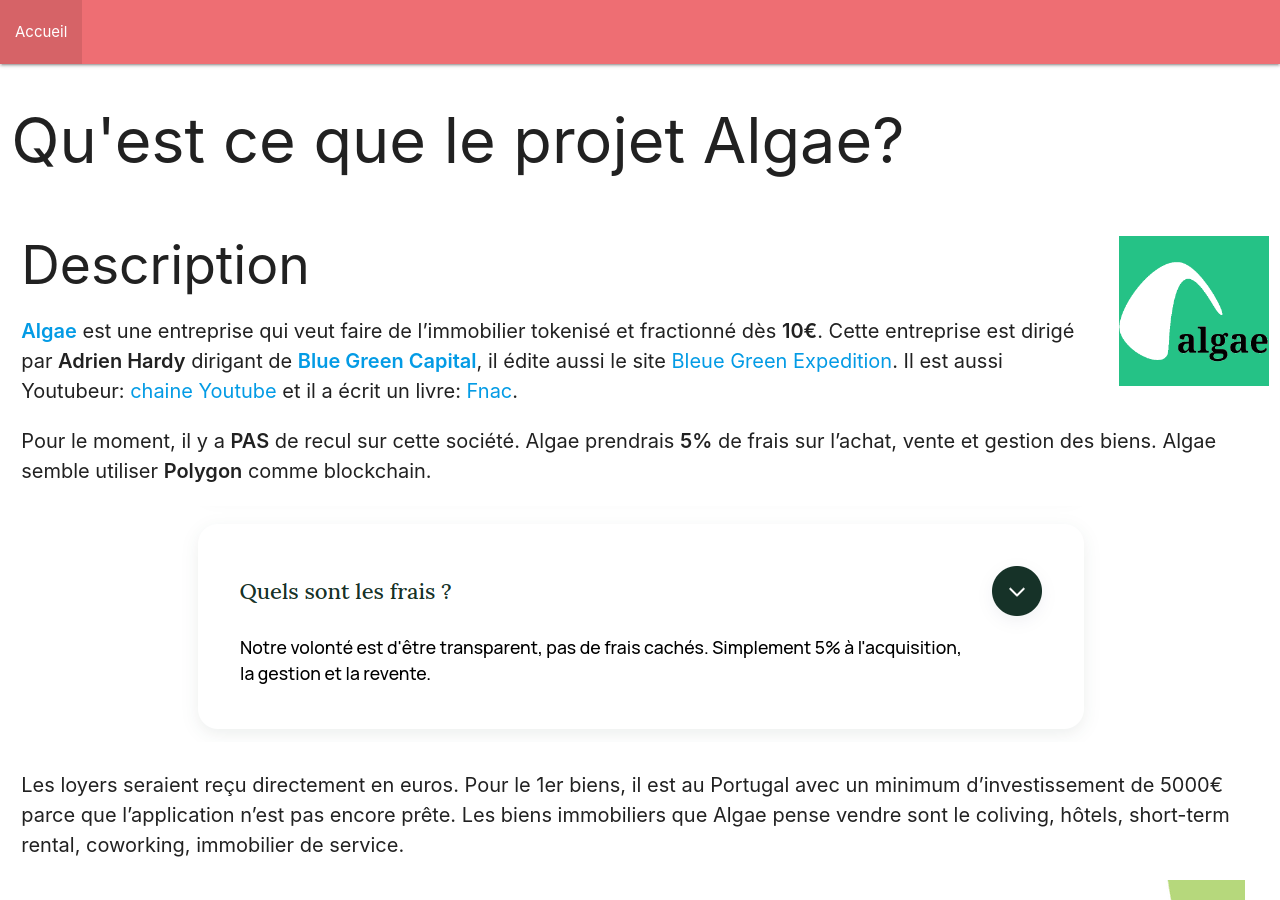
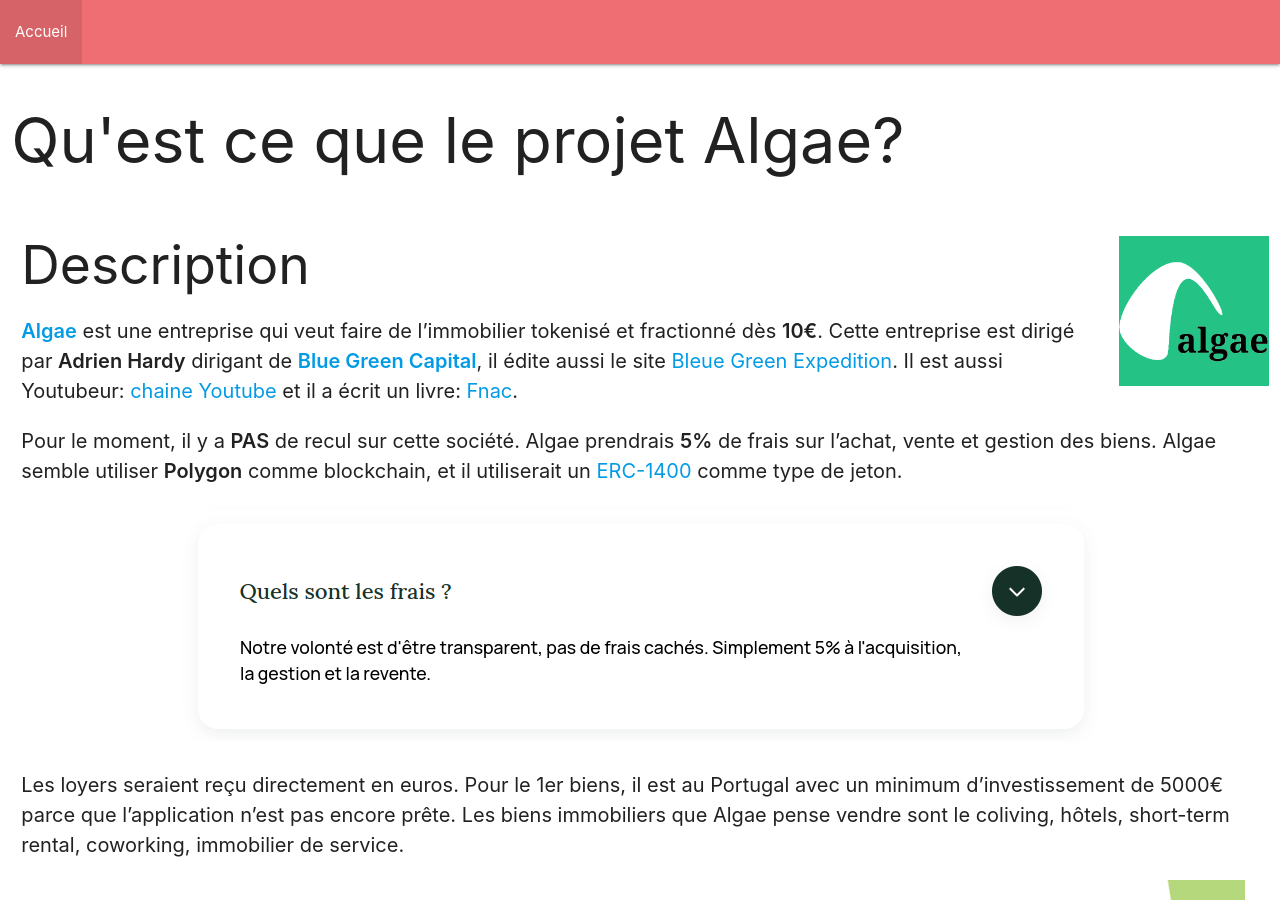
Before and after one commit to minus78/minus78.github.io, a Jekyll site: the page built from _posts/2022-11-10-Algae.markdown, in a window 1280 px wide and 900 px high. Built offline with Jekyll 4.4.1, drawn with Linux system fonts in a browser that asks for light colours; some of the changed text lies outside the part shown.

Commit message:
add token type ALgae

```diff
--- a/_posts/2022-11-10-Algae.markdown
+++ b/_posts/2022-11-10-Algae.markdown
@@ -14,7 +15,7 @@
 [**Algae**](https://www.algae-app.com/) est une entreprise qui veut faire de l'immobilier tokenisé et fractionné dès **10€**. Cette entreprise est dirigé par **Adrien Hardy** dirigant de [**Blue Green Capital**](https://bluegreencapital.fr/), il édite aussi le site [Bleue Green Expedition](https://bluegreenexpedition.com/). Il est aussi Youtubeur: [chaine Youtube](https://www.youtube.com/channel/UCMYESFKM2wGMq4t5NzAeWZw) et il a écrit un livre: [Fnac](https://livre.fnac.com/a15486553/Adrien-Hardy-Financer-ses-reves-d-aventure-grace-a-l-immobilier).
 
 Pour le moment, il y a **PAS** de recul sur cette société.
-Algae prendrais **5%** de frais sur l'achat, vente et gestion des biens. Algae semble utiliser **Polygon** comme blockchain.
+Algae prendrais **5%** de frais sur l'achat, vente et gestion des biens. Algae semble utiliser **Polygon** comme blockchain, et il utiliserait un [ERC-1400](https://thesecuritytokenstandard.org/) comme type de jeton.
 
 <div class="row">
     <div class="col s12" style="text-align: center;">
@@ -42,6 +43,7 @@
 ## Dans le futur
 
 - Algae serait en discussion avec l'AMF et les autorités des marchés financiers au Portugal (CMVM et Banco de Portugal) pour proposer un montage comme [RealT](https://tokenise.fr/immobilier/RealT.html)
+- Création d'un marché secondaire
 
 ## Liens
 
```
Also changed, not shown: other parts of _posts/2022-11-10-Algae.markdown (+1 -0 lines).
